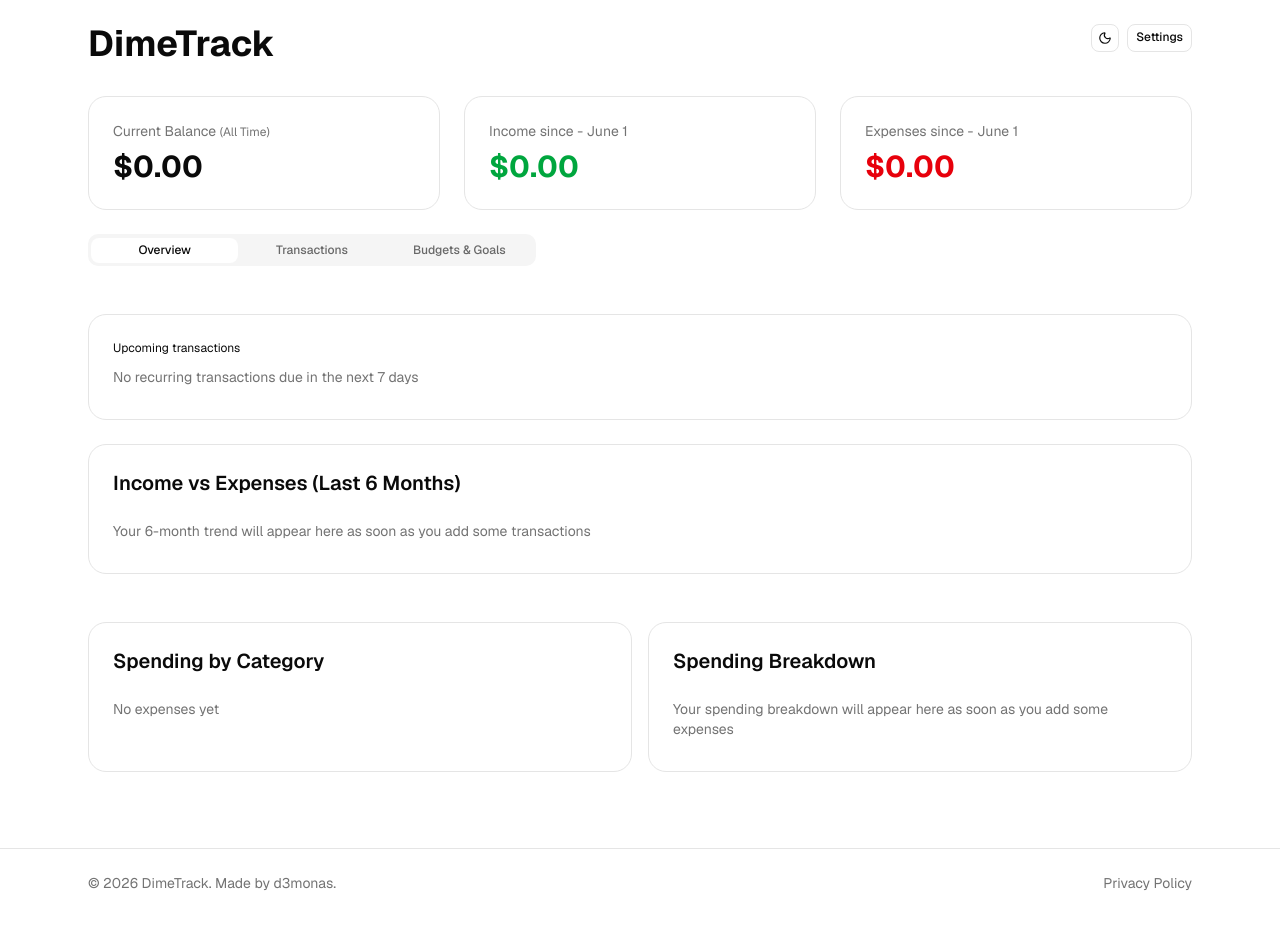
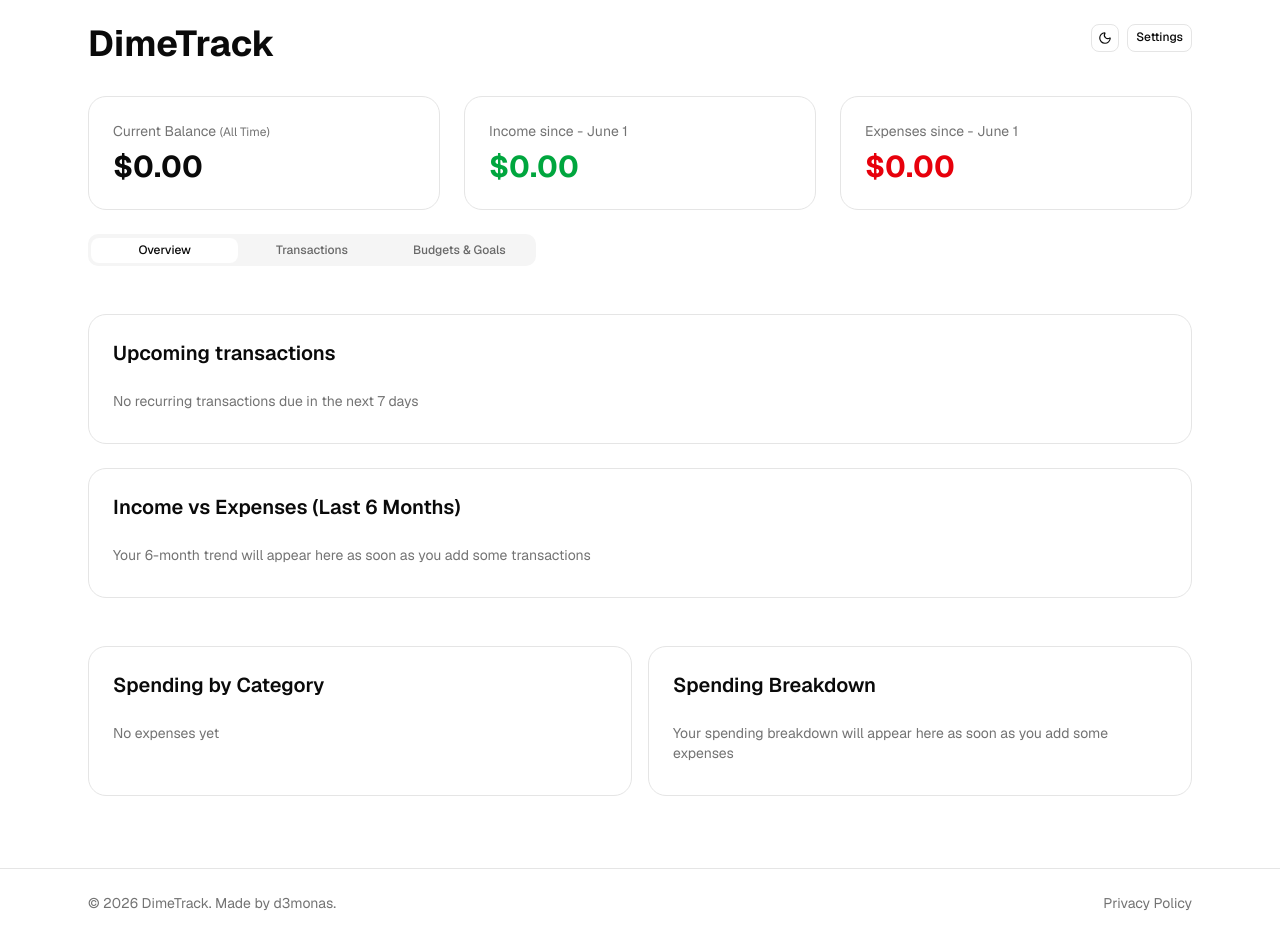
Before and after one commit to d3monas/DimeTrack, a Next.js app: page /app in a window 1280 px wide. Built offline with nearby package versions, Linux system fonts and the light colour scheme.

Commit message:
feat: minor upcoming transactions text styling change

```diff
--- a/components/upcomingTransactions.tsx
+++ b/components/upcomingTransactions.tsx
@@ -28,7 +28,7 @@ export function UpcomingTransactions({ recurring, currencySymbol }: UpcomingTran
     if (upcoming.length === 0) {
         return (
             <div className="rounded-2xl border mt-6 p-4 sm:p-6">
-                <h2>Upcoming transactions</h2>
+                <h2 className="mb-4 text-xl font-semibold">Upcoming transactions</h2>
                 <EmptyState message="No recurring transactions due in the next 7 days" />
             </div>
         )
```
